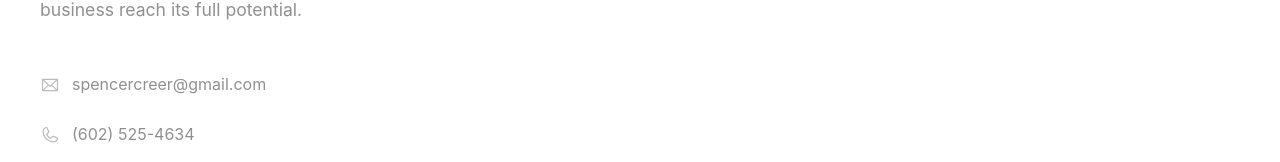
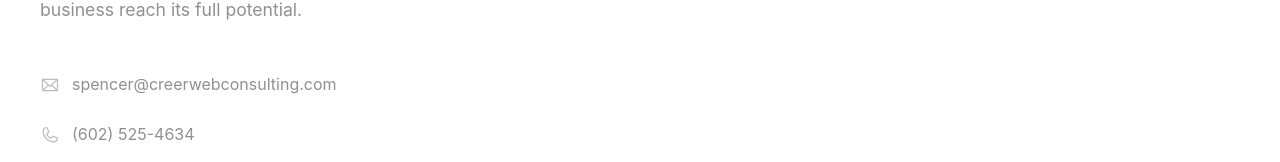
Before and after one commit to spencercreer/creer-web-consulting, a React (Create React App) app: page /contact in a window 1280 px wide. Shown: the part 248-410 px from the top of the page. Built offline with nearby package versions, Linux system fonts and the light colour scheme.

Commit message:
refactor: update contact email from personal Gmail to business domain
- Change email address from spencercreer@gmail.com to spencer@creerwebconsulting.com in ContactForm error message
- Update email address in Contact page ContactInfo section to match business domain

```diff
--- a/src/components/common/ContactForm.js
+++ b/src/components/common/ContactForm.js
@@ -209,7 +209,7 @@
       console.error('Error submitting form:', error);
       setSubmitError(
         error.message ||
-        'An error occurred. Please try again or email us directly at spencercreer@gmail.com'
+        'An error occurred. Please try again or email us directly at spencer@creerwebconsulting.com'
       );
     } finally {
       setIsSubmitting(false);
--- a/src/pages/Contact.js
+++ b/src/pages/Contact.js
@@ -126,8 +126,8 @@
 
             <ContactItem>
               <img src="/icons/Envelope.svg" alt="Email" />
-              <ContactItemText href="mailto:spencercreer@gmail.com">
-                spencercreer@gmail.com
+              <ContactItemText href="mailto:spencer@creerwebconsulting.com">
+                spencer@creerwebconsulting.com
               </ContactItemText>
             </ContactItem>
 
```
